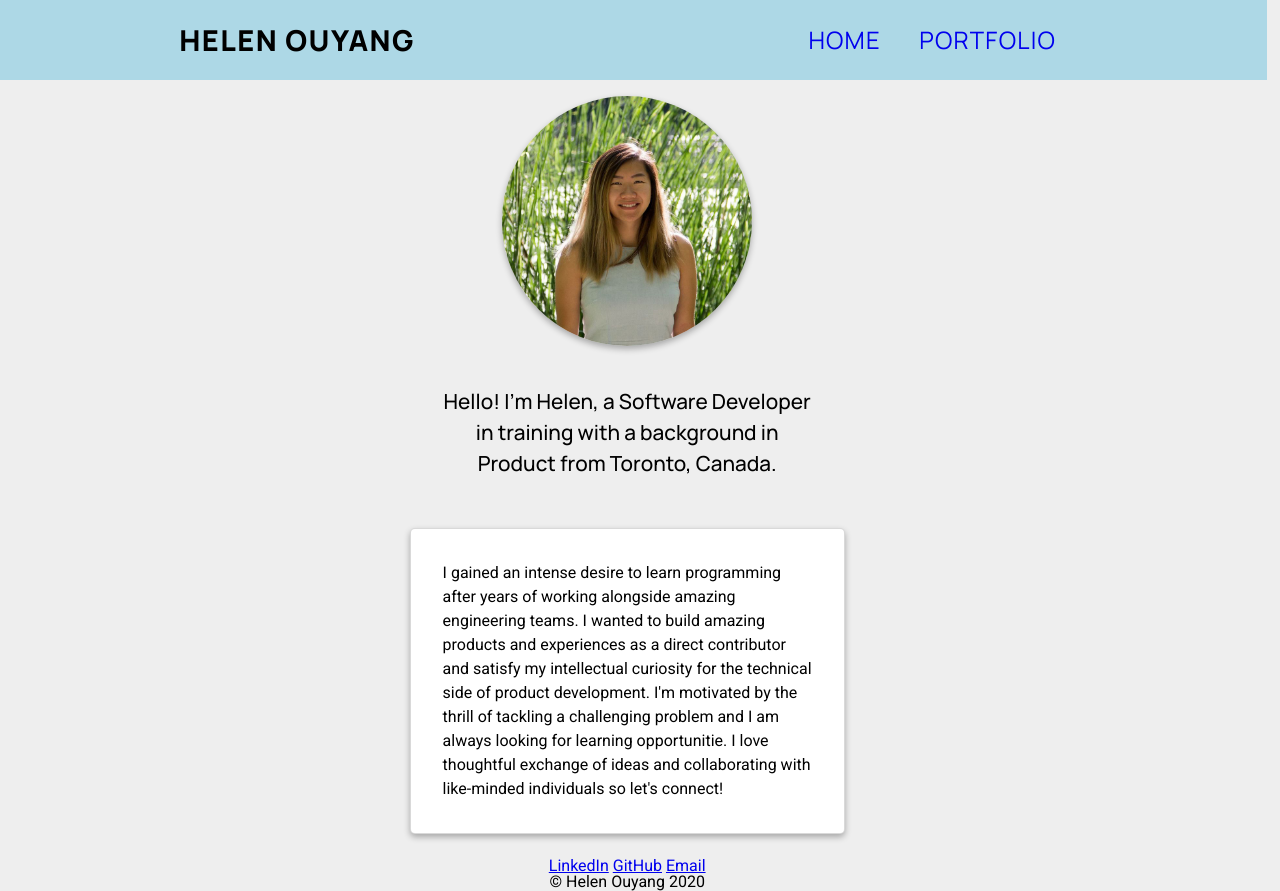
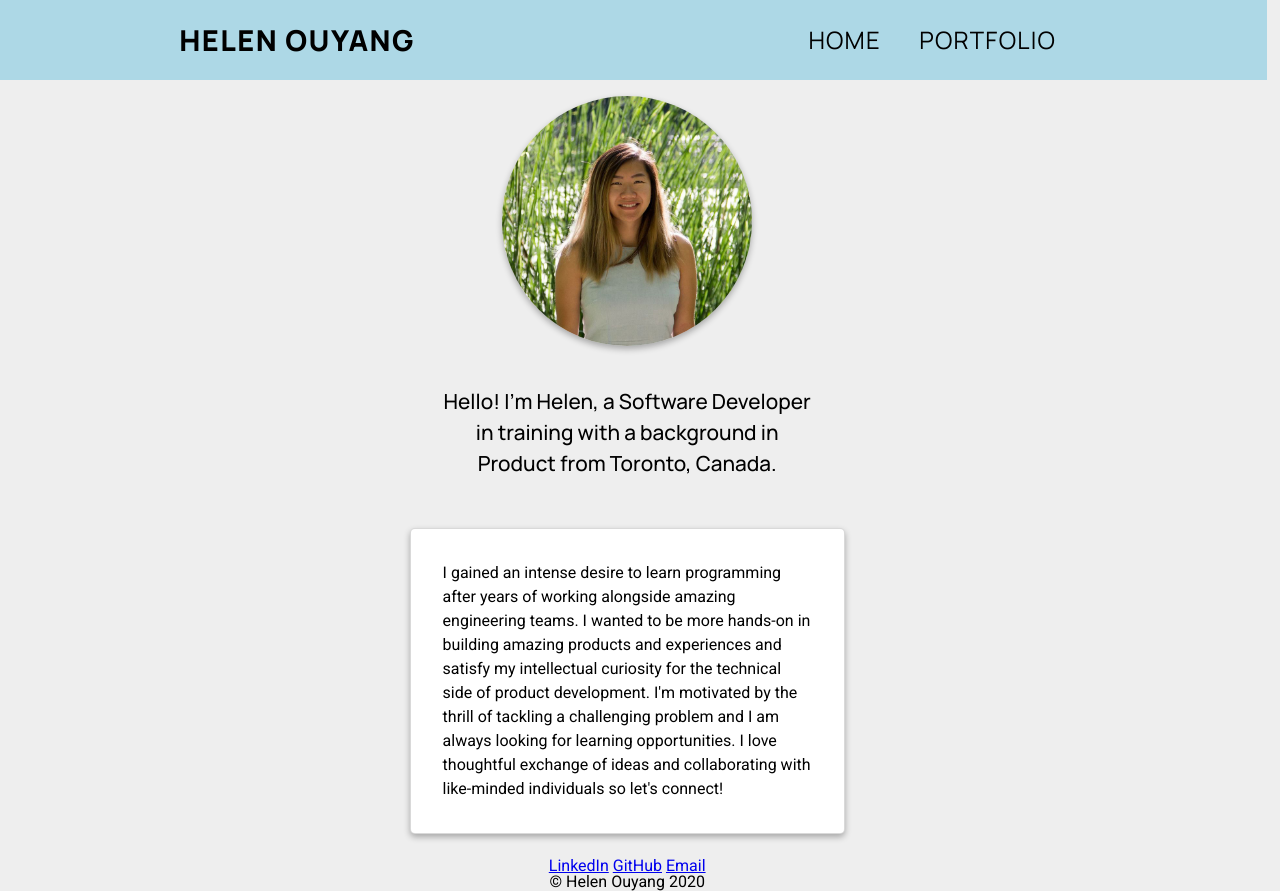
Before and after one commit to helenohyeah/helenohyeah.github.io, a plain HTML site: page index.html in a window 1280 px wide. Drawn offline with Linux system fonts and the light colour scheme.

Commit message:
Minor fixes to copy and link color

```diff
--- a/Styles/index.css
+++ b/Styles/index.css
@@ -58,6 +58,7 @@ nav {
     position: relative;
     margin: 0 0.5vw;
     font-weight: normal;
+    color: #000;
 }
 
 .nav-right a:visited {
--- a/index.html
+++ b/index.html
@@ -27,7 +27,7 @@
 <div class="inner">
     <img id="my-face" src=" Images/my-face.jpeg" alt="Headshot">
     <h2 class="sub">Hello! I'm Helen, a Software Developer in training with a background in Product from Toronto, Canada.</h2>
-    <div class="content-box"><p>I gained an intense desire to learn programming after years of working alongside amazing engineering teams. I wanted to build amazing products and experiences as a direct contributor and satisfy my intellectual curiosity for the technical side of product development. I'm motivated by the thrill of tackling a challenging problem and I am always looking for learning opportunitie. I love thoughtful exchange of ideas and collaborating with like-minded individuals so let's connect!</p>
+    <div class="content-box"><p>I gained an intense desire to learn programming after years of working alongside amazing engineering teams. I wanted to be more hands-on in building amazing products and experiences and satisfy my intellectual curiosity for the technical side of product development. I'm motivated by the thrill of tackling a challenging problem and I am always looking for learning opportunities. I love thoughtful exchange of ideas and collaborating with like-minded individuals so let's connect!</p>
     </div>
     <div class="connect-cta">
         <a href="https://www.linkedin.com/in/helenouyang" target="_blank">LinkedIn</a>
```
